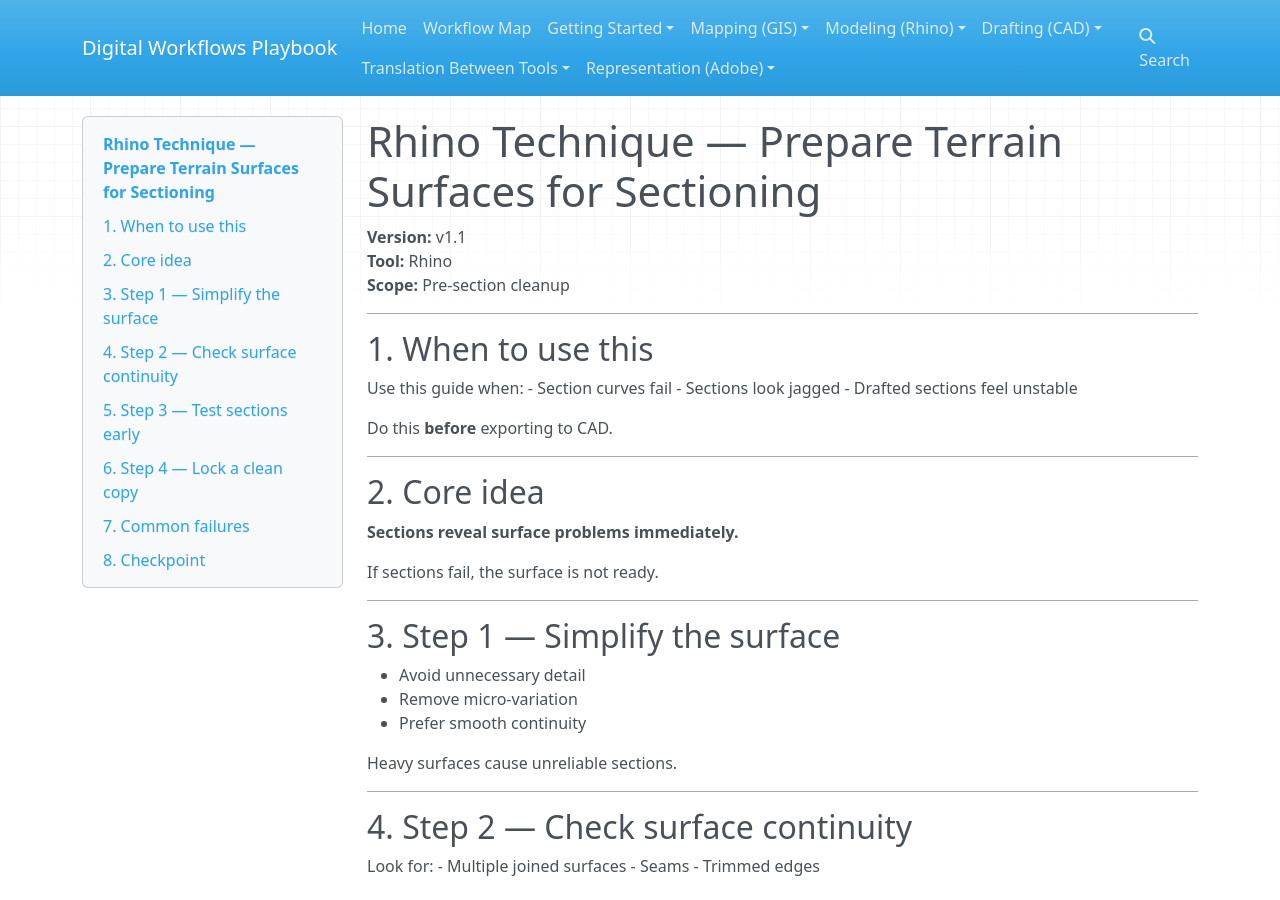
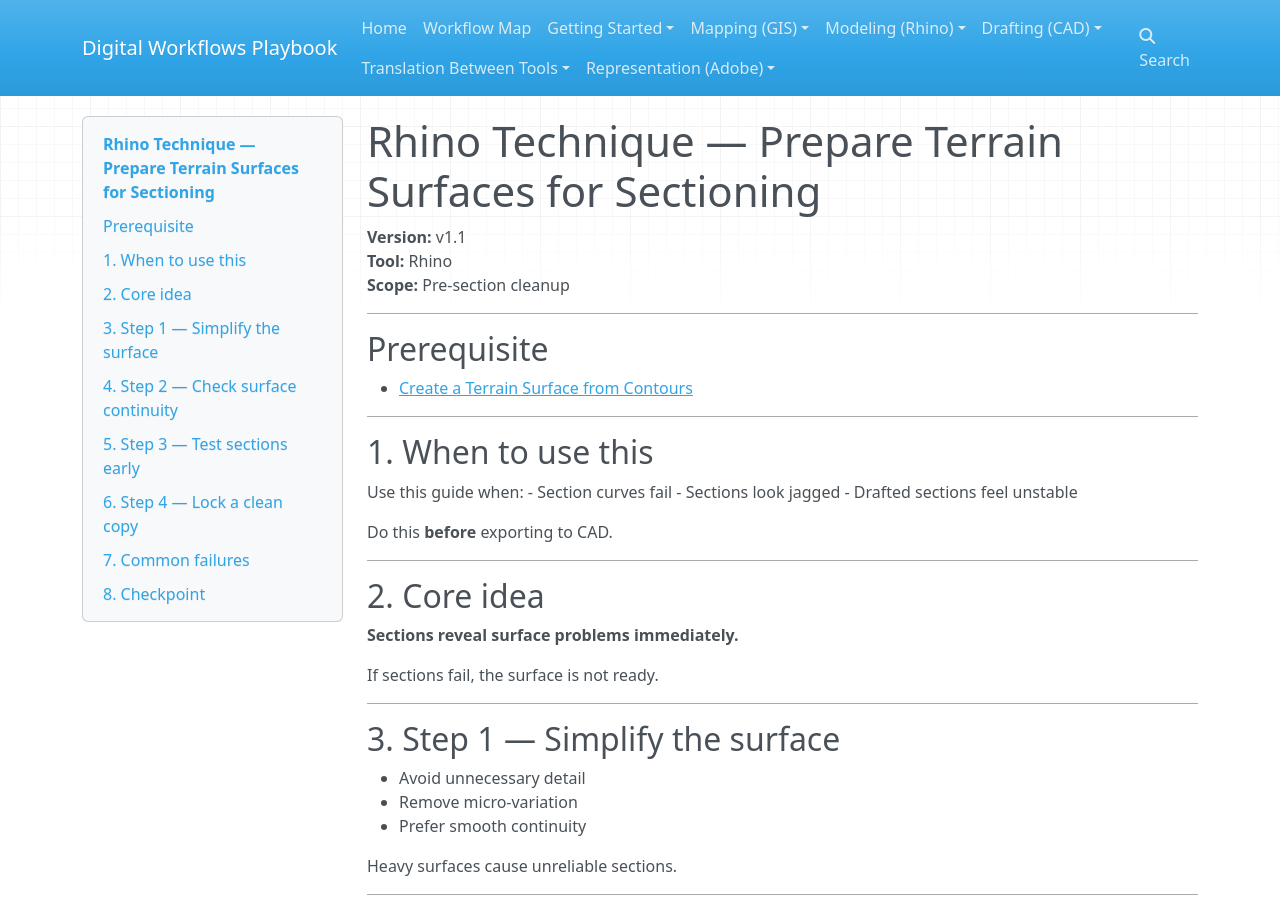
Before and after one commit to machineLandscape/digital-workflows-playbook, an MkDocs documentation site: the page built from docs/02_modeling_techniques/rhino_prepare_for_sectioning.md, in a window 1280 px wide and 900 px high. Built offline with MkDocs 1.6.1, drawn with Linux system fonts in a browser that asks for light colours; nearby versions of some CDN libraries.

Commit message:
Update rhino_prepare_for_sectioning.md

```diff
--- a/docs/02_modeling_techniques/rhino_prepare_for_sectioning.md
+++ b/docs/02_modeling_techniques/rhino_prepare_for_sectioning.md
@@ -2,6 +2,12 @@
 **Version:** v1.1
 **Tool:** Rhino
 **Scope:** Pre-section cleanup
+
+---
+
+## Prerequisite
+
+- [Create a Terrain Surface from Contours](rhino_surface_from_contours.md)
 
 ---
 
```
